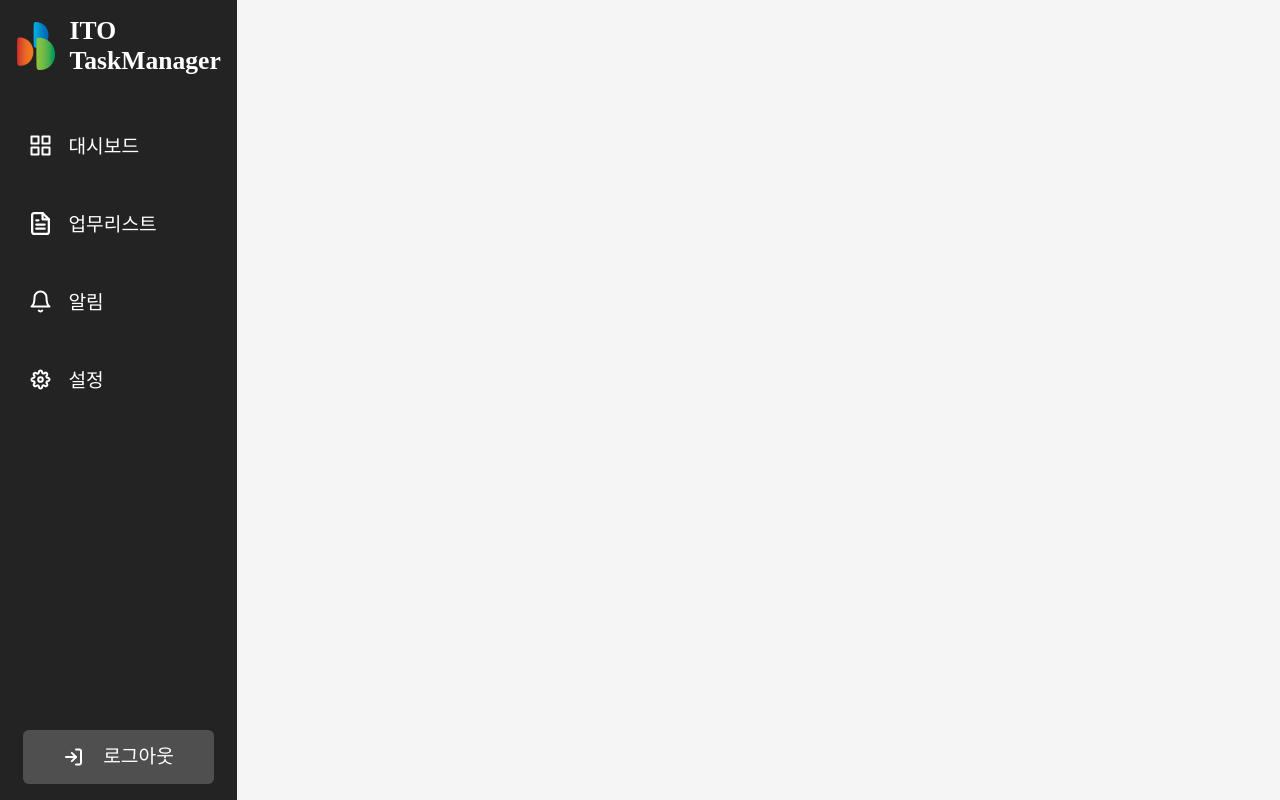
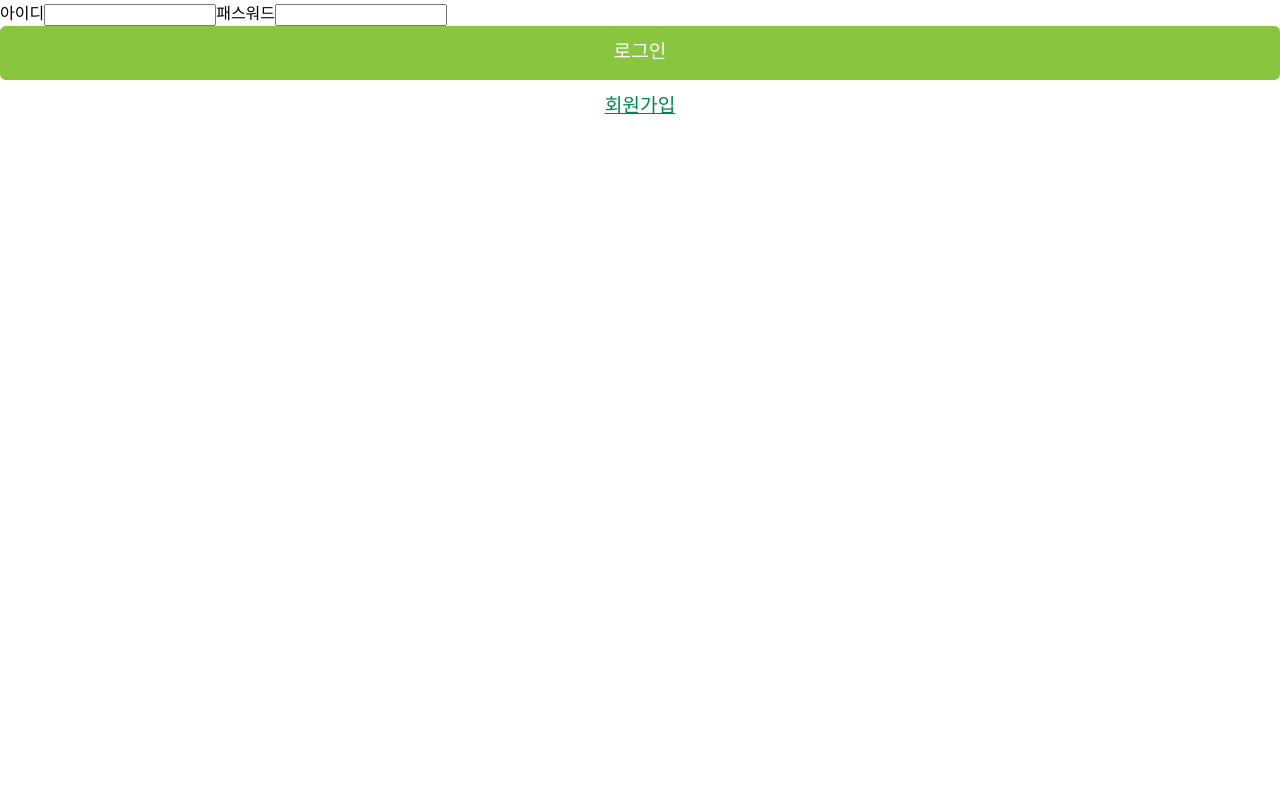
Before and after one commit to DBFIS-LifeInsuranceInfraTeam/ITO-TaskManager-FE, a React (Create React App) app: page /login in a window 1280 px wide. Built offline with nearby package versions, Linux system fonts and the light colour scheme; a web font is replaced by a local one.

Commit message:
Feat: Login&Signup 라우터 추가

```diff
--- a/src/App.tsx
+++ b/src/App.tsx
@@ -4,24 +4,55 @@ import Home from './pages/Home';
 import Menu from './components/Menu';
 import styles from './styles/App.module.css';
 import Dashboard from './pages/Dashboard';
+import Login from './pages/Login';
+import Signup from './pages/Signup';
+
+// const App: React.FC = () => {
+
+//   return (
+//     <Router>
+//       <div className={styles.container}>
+//         {/* 왼쪽 고정 메뉴바 */}
+//         <Menu />
+
+//         {/* 오른쪽 컨텐츠 영역 */}
+//         <div className={styles.content}>
+//           <Routes>
+//             <Route path="/" element={<Home />} />
+//             <Route path="/dashboard" element={<Dashboard />} />
+//             <Route path="/login" element={<Login />} />
+//             <Route path="/signup" element={<Signup />} />
+//           </Routes>
+//         </div>
+//       </div>
+//     </Router>
+//   );
+// };
+
 
 const App: React.FC = () => {
   return (
     <Router>
-      <div className={styles.container}>
-        {/* 왼쪽 고정 메뉴바 */}
-        <Menu />
-
-        {/* 오른쪽 컨텐츠 영역 */}
-        <div className={styles.content}>
-          <Routes>
-            <Route path="/" element={<Home />} />
-            <Route path="/dashboard" element={<Dashboard />} />
-          </Routes>
-        </div>
-      </div>
+      <Routes>
+        <Route path="/" element={<MainLayout><Home /></MainLayout>} />
+        <Route path="/dashboard" element={<MainLayout><Dashboard /></MainLayout>} />
+        <Route path="/login" element={<Login />} />
+        <Route path="/signup" element={<Signup />} />
+      </Routes>
     </Router>
   );
 };
 
+const MainLayout: React.FC<{ children: React.ReactNode }> = ({ children }) => {
+  return (
+    <div className={styles.container}>
+      <Menu />
+      <div className={styles.content}>
+        {children}
+      </div>
+    </div>
+  );
+};
+
+
 export default App;
```
